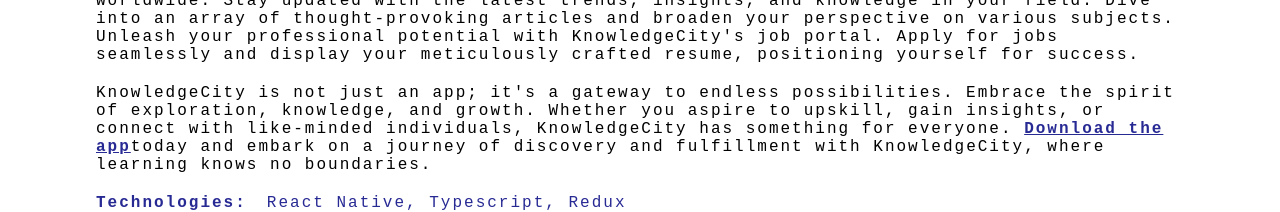
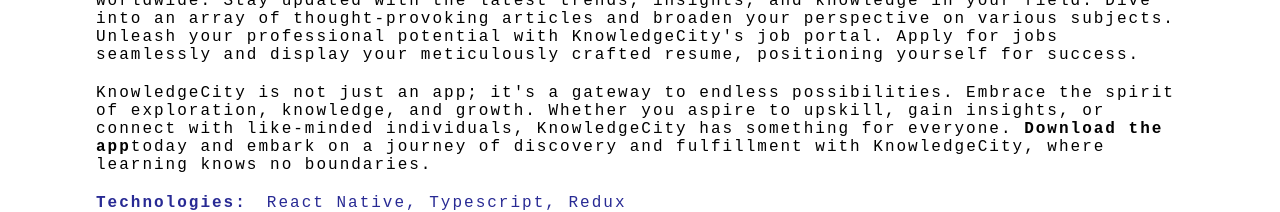
Before and after one commit to developerekene/myprofilemain, a React (Create React App) app: page /home in a window 1280 px wide. Shown: the part 2040-2252 px from the top of the page. Built offline with nearby package versions, Linux system fonts and the light colour scheme.

Commit message:
updates on my websites

```diff
--- a/src/App/UI/pages/Home/Home.tsx
+++ b/src/App/UI/pages/Home/Home.tsx
@@ -626,9 +626,9 @@
                   connect with like-minded individuals, KnowledgeCity has something
                   for everyone.{" "}
                   <b>
-                    <a href="#" style={{ color: "#282A94" }}>
+                    {/* <a href="#" style={{ color: "#282A94" }}> */}
                       Download the app
-                    </a>
+                    {/* </a> */}
                   </b>
                   today and embark on a journey of discovery and fulfillment
                   with KnowledgeCity, where learning knows no boundaries.
```
